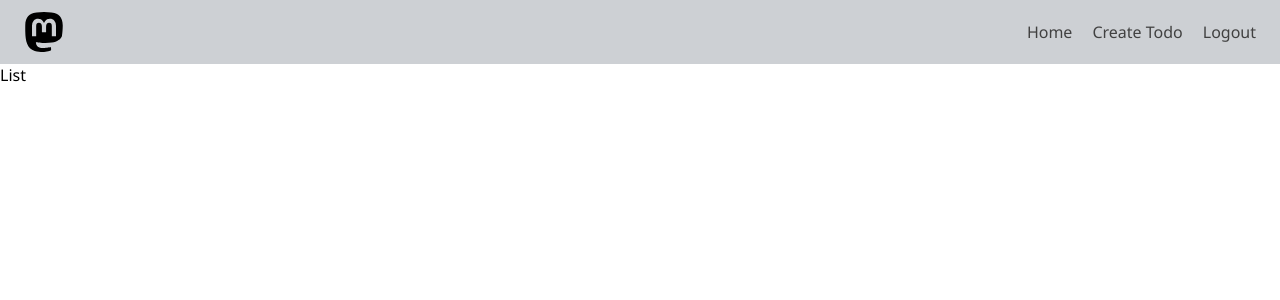
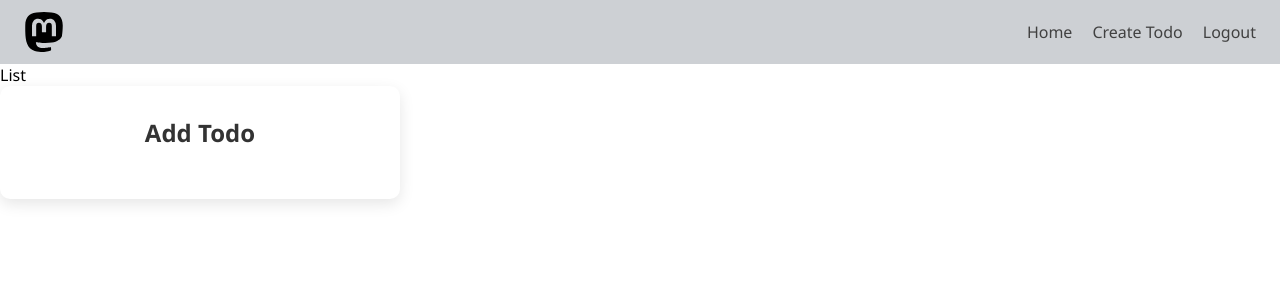
Before and after one commit to iroshanaRavishan/fullstack-todoapp-redux-docker, a React (Vite) app: page / in a window 1280 px wide. Shown: the top 300 px of the page. Built offline with nearby package versions, Linux system fonts and the light colour scheme.

Commit message:
add AddTodo component to Home for todo creation

```diff
--- a/src/components/Home.jsx
+++ b/src/components/Home.jsx
@@ -1,10 +1,12 @@
 import React from 'react'
 import List from './List'
+import AddTodo from './AddTodo'
 
 export default function Home() {
   return (
     <>
       <List />
+      <AddTodo />
     </>
   )
 }
```
